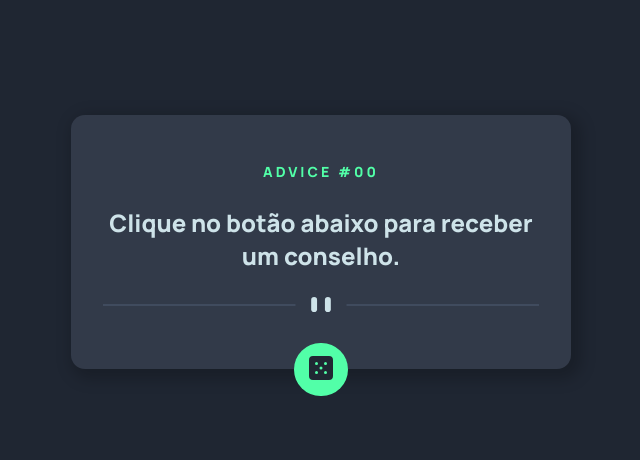
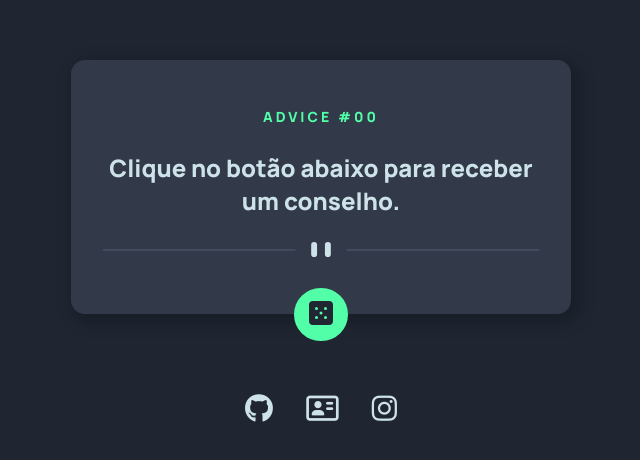
Before and after one commit to DiogoSilas/adviceGenerator, a plain HTML site: page index.html in a window 1280 px wide. Shown: the part 158-618 px from the top of the page, without its empty margins (319-959 px from the left). Drawn offline with Linux system fonts and the light colour scheme.

Commit message:
Adicionado links com meios de contato.

```diff
--- a/index.html
+++ b/index.html
@@ -14,6 +14,7 @@
     <link rel="preconnect" href="https://fonts.googleapis.com">
     <link rel="preconnect" href="https://fonts.gstatic.com" crossorigin>
     <link href="https://fonts.googleapis.com/css2?family=Manrope:wght@300;500;800&display=swap" rel="stylesheet">
+    <link rel="stylesheet" href="https://cdnjs.cloudflare.com/ajax/libs/font-awesome/6.5.1/css/all.min.css" integrity="sha512-DTOQO9RWCH3ppGqcWaEA1BIZOC6xxalwEsw9c2QQeAIftl+Vegovlnee1c9QX4TctnWMn13TZye+giMm8e2LwA==" crossorigin="anonymous" referrerpolicy="no-referrer" />
     <!--Scripts-->
     <script src="./src/javascript/index.js" defer></script>
 </head>
@@ -27,6 +28,11 @@
                 <img src="./src/images/icon-dice.svg" alt="Icon dice SVG">
             </button>
         </section>
+        <footer class="footer">
+            <a class="rede-social" href="https://github.com/DiogoSilas/adviceGenerator" target="_blank"><i class="fa-brands fa-github"></i></a>
+            <a href="https://diogosilas.github.io/software-development-portfolio/" class="rede-social" target="_blank"><i class="fa-regular fa-address-card"></i></a>
+            <a class="rede-social" href="https://www.instagram.com/diogosilas_ds/" target="_blank"><i class="fa-brands fa-instagram"></i></a>
+        </footer>
     </main>
 </body>
 </html>
--- a/src/css/reset.css
+++ b/src/css/reset.css
@@ -3,3 +3,9 @@
     padding: 0;
     box-sizing: border-box;
 }
+
+a {
+    display: inline-block;
+    color: inherit;
+    text-decoration: inherit;
+}
--- a/src/css/style.css
+++ b/src/css/style.css
@@ -8,6 +8,7 @@ body{
     display: flex;
     justify-content: center;
     align-items: center;
+    flex-direction: column;
     background-color: var(--color-three);
 }
 
@@ -74,3 +75,13 @@ body{
     margin: 0;
     padding: 0;
 }
+
+.main-container .footer {
+    margin-top: 80px;
+}
+
+.main-container .footer .rede-social i {
+    color: var(--color-light);
+    font-size: 1.8rem;
+    margin: 0 15px;
+}
```
